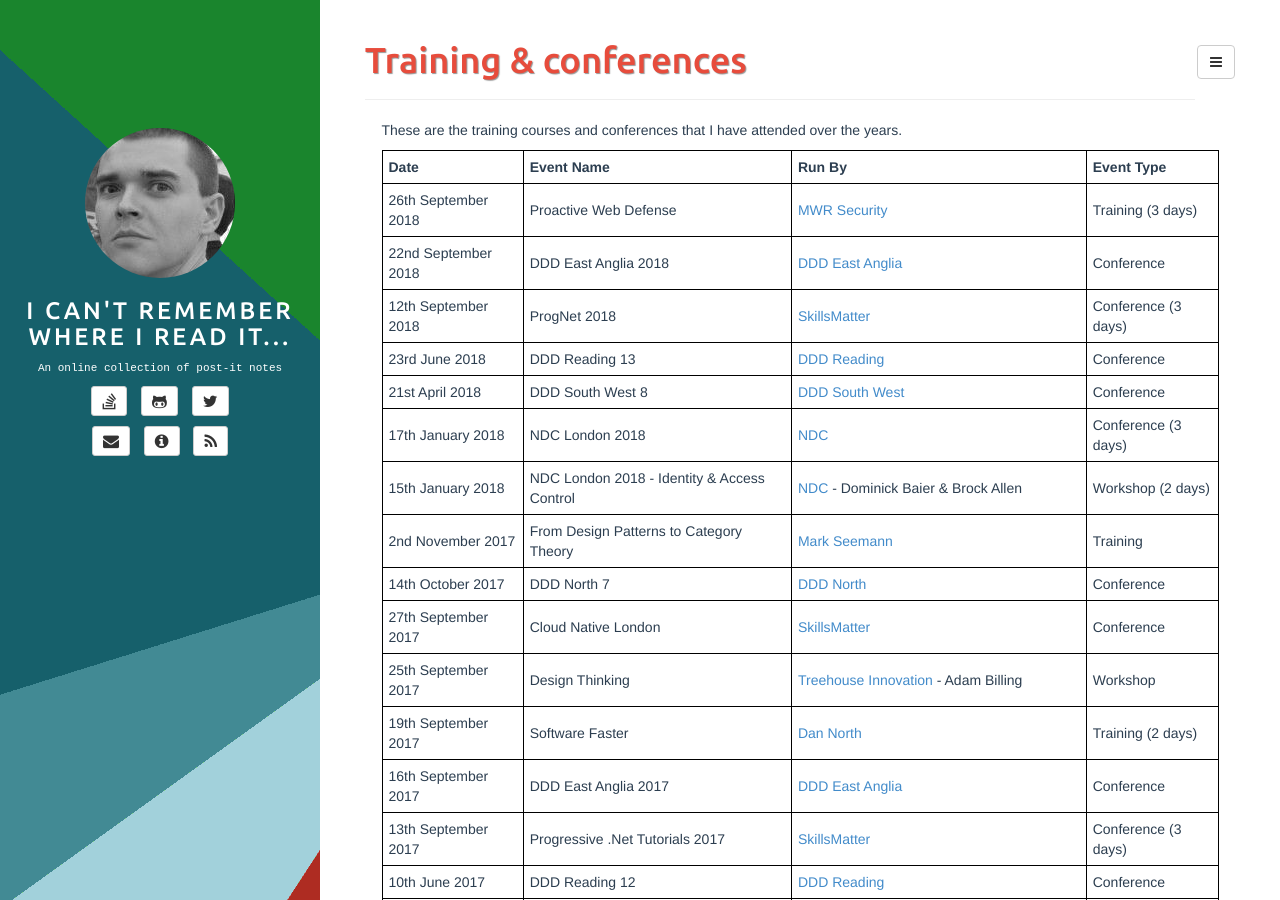
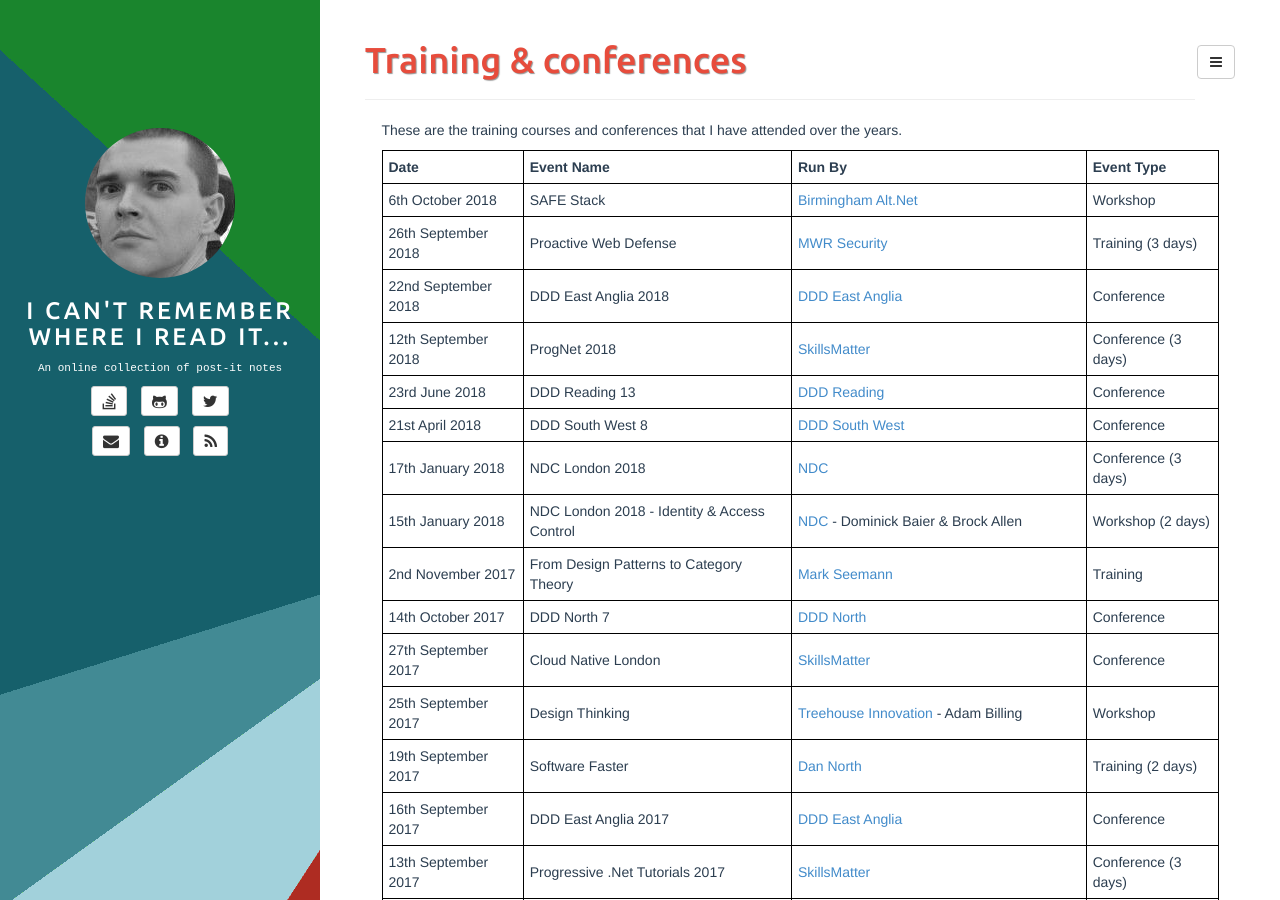
Before and after one commit to adrianbanks/adrianbanks.github.io, a Jekyll site: the page built from training.md, in a window 1280 px wide and 900 px high. Built offline with Jekyll 4.4.1, drawn with Linux system fonts in a browser that asks for light colours.

Commit message:
Add SAFE Stack workshop

```diff
--- a/training.md
+++ b/training.md
@@ -7,6 +7,7 @@ These are the training courses and conferences that I have attended over the yea
 
 | **Date**            | **Event Name**                                     | **Run By**                                               | **Event Type**      |
 | ------------------- | -------------------------------------------------- | -------------------------------------------------------- | ------------------- |
+| 6th October 2018    | SAFE Stack                                         | [Birmingham Alt.Net][21]                                 | Workshop
 | 26th September 2018 | Proactive Web Defense                              | [MWR Security][20]                                       | Training (3 days)   |
 | 22nd September 2018 | DDD East Anglia 2018                               | [DDD East Anglia][8]                                     | Conference          |
 | 12th September 2018 | ProgNet 2018                                       | [SkillsMatter][6]                                        | Conference (3 days) |
```
Also changed, not shown: other parts of training.md (+1 -0 lines).
